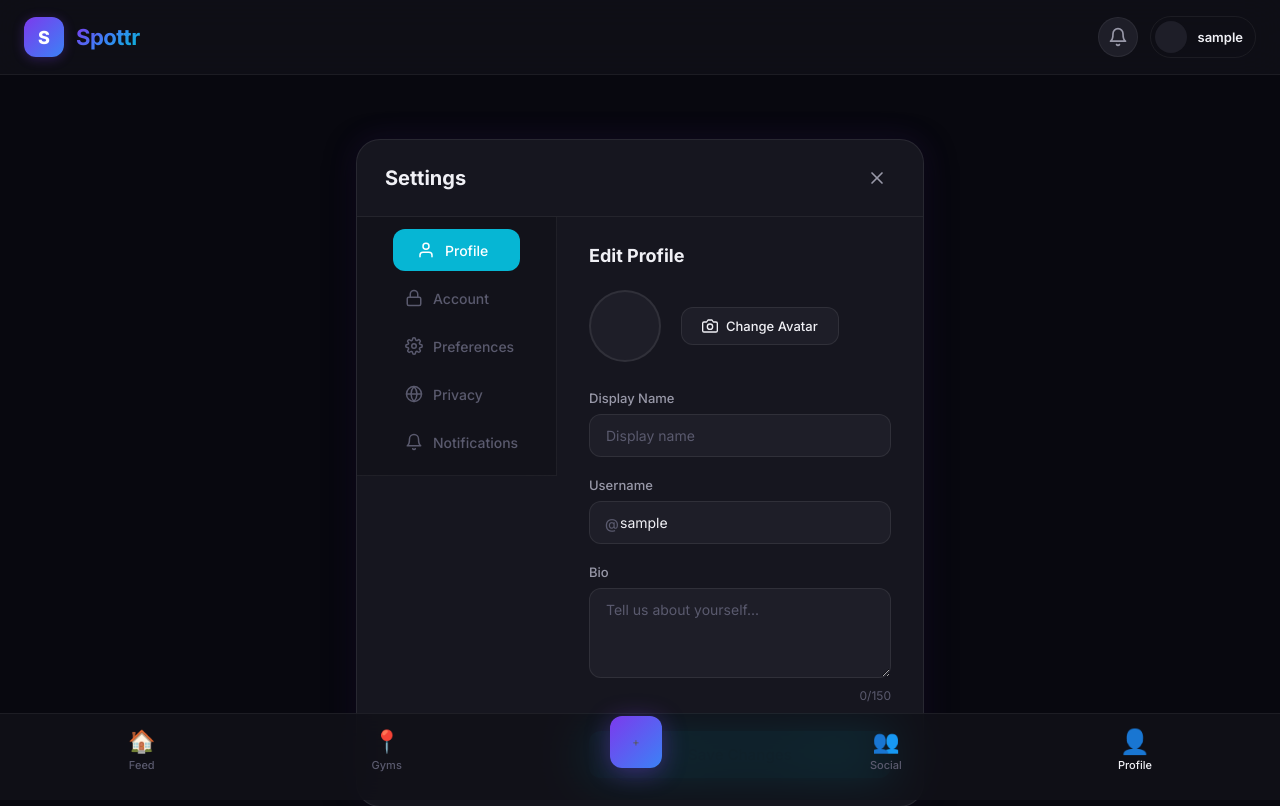
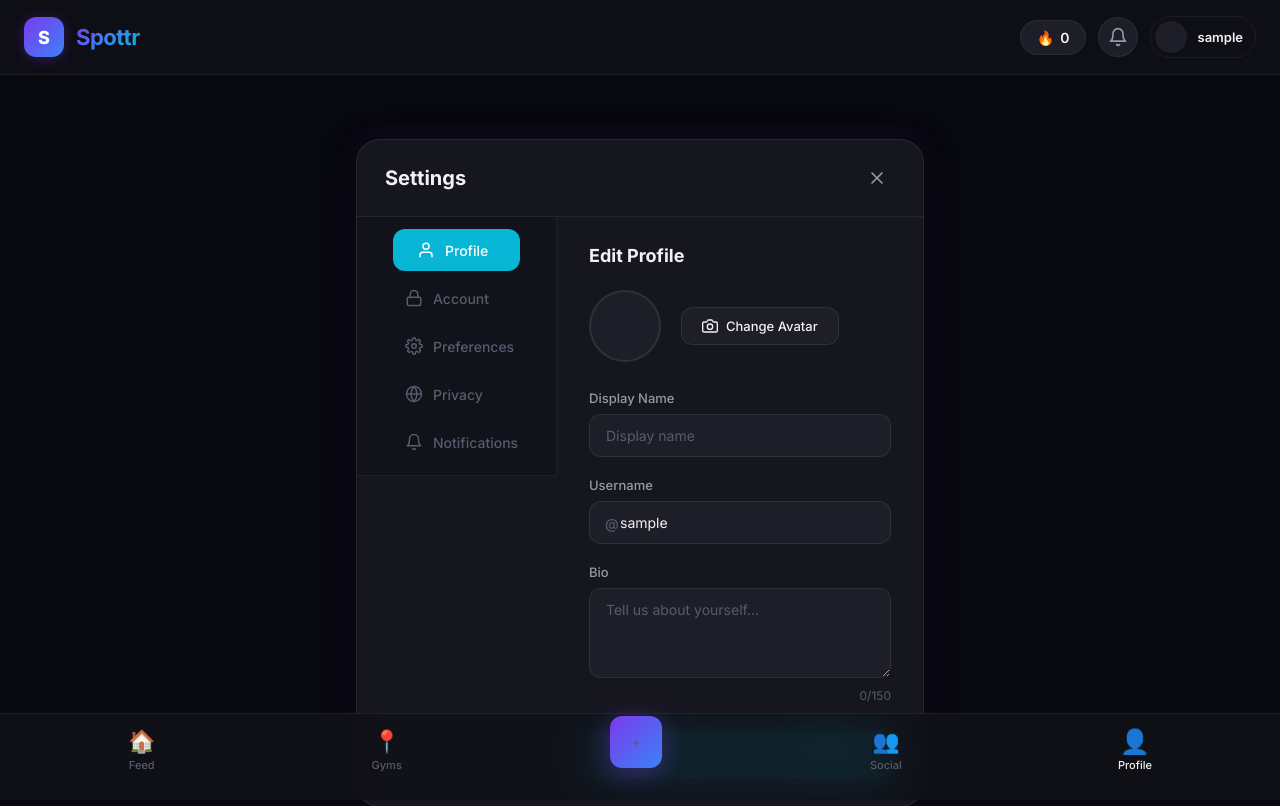
Before and after one commit to chanjalen/3_spottr, a Django app: page /accounts/edit/ in a window 1280 px wide. Shown: the top 806 px of the page. Run offline with Django 5.2, Linux system fonts and the light colour scheme; the visitor is signed in with stand-in values (Sample User, id 1); data that the repository does not hold is empty; parts of the project's set-up code (start-up, migrations or seed data) failed here and were passed over.

Commit message:
small changes but you should see streak card now even at 0

```diff
--- a/frontend/src/components/feed/FeedCardHeader.tsx
+++ b/frontend/src/components/feed/FeedCardHeader.tsx
@@ -27,7 +27,7 @@ export default function FeedCardHeader({
           <Text style={styles.name}>{user.display_name}</Text>
           {user.streak != null && user.streak > 0 && (
             <View style={styles.streakBadge}>
-              <Text style={styles.streakText}>{user.streak}d</Text>
+              <Text style={styles.streakText}>{user.streak}</Text>
             </View>
           )}
           <Text style={styles.dot}>&middot;</Text>
--- a/frontend/templates/gyms/base.html
+++ b/frontend/templates/gyms/base.html
@@ -2372,12 +2372,10 @@
         </div>
         <div class="header-right">
             {% if user.is_authenticated %}
-            {% if user.current_streak > 0 %}
             <a href="{% url 'workouts:streak_details' %}" class="streak-badge" style="text-decoration:none;color:inherit;">
                 <span>🔥</span>
-                <span>{{ user.current_streak }}d</span>
+                <span>{{ user.current_streak }}</span>
             </a>
-            {% endif %}
             <button class="notif-bell-btn" id="notifBellBtn" aria-label="Notifications">
                 <svg width="20" height="20" viewBox="0 0 24 24" fill="none" stroke="currentColor" stroke-width="2" stroke-linecap="round" stroke-linejoin="round">
                     <path d="M18 8A6 6 0 0 0 6 8c0 7-3 9-3 9h18s-3-2-3-9"/>
```
